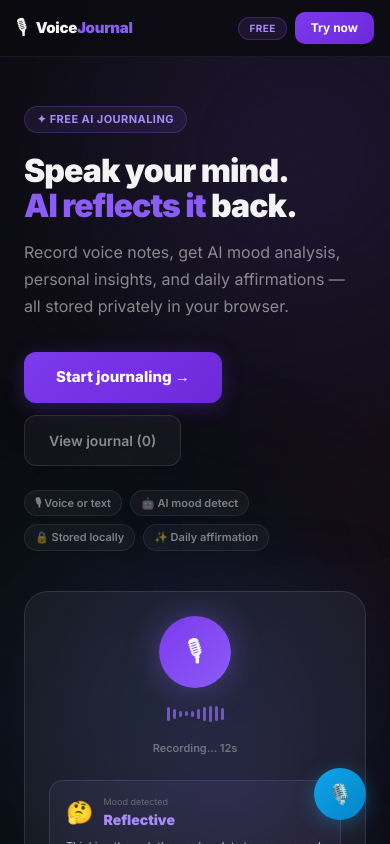
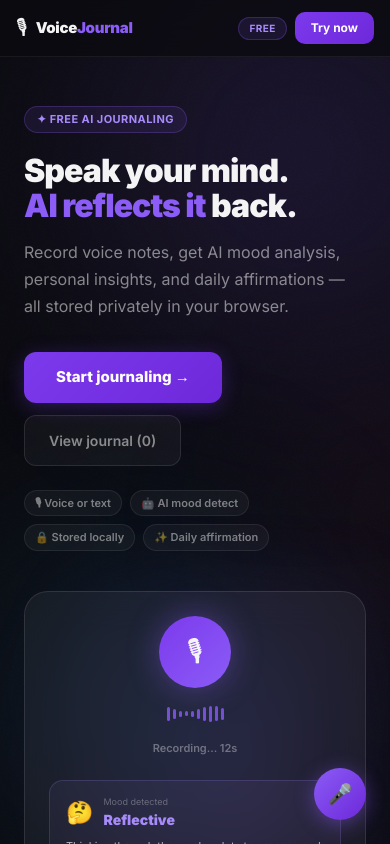
Before and after one commit to infosiva/voicejournal, a Next.js app: page / in a window 390 px wide. Shown: the top 844 px of the page. Built offline with nearby package versions, Linux system fonts and the light colour scheme.

Commit message:
fix: mobile chatbot bottom-sheet pattern

```diff
--- a/components/FloatingChatWrapper.tsx
+++ b/components/FloatingChatWrapper.tsx
@@ -1,13 +1,30 @@
 'use client'
-import { useState } from 'react'
+import { useState, useEffect } from 'react'
 import { motion, AnimatePresence } from 'framer-motion'
+
+const ACCENT = '#8b5cf6'
+const ACCENT_DARK = '#6d28d9'
+const ACCENT_RGB = '139,92,246'
+const NAME = 'VoiceJournal'
+const EMOJI = '🎤'
+const GREETING = "Hi! Ask me about voice journaling or capturing your thoughts 🎙️"
+const BG = 'rgba(6,6,16,0.97)'
+const BOTTOM_OFFSET = 84
 
 export default function FloatingChatWrapper() {
   const [open, setOpen] = useState(false)
+  const [isMobile, setIsMobile] = useState(false)
   const [msgs, setMsgs] = useState<{ role: 'user' | 'bot'; text: string }[]>([
-    { role: 'bot', text: "Hi! Ask me about voice AI or smart home features 🎙️" },
+    { role: 'bot', text: GREETING },
   ])
   const [input, setInput] = useState('')
+
+  useEffect(() => {
+    const check = () => setIsMobile(window.innerWidth < 640)
+    check()
+    window.addEventListener('resize', check)
+    return () => window.removeEventListener('resize', check)
+  }, [])
 
   async function send() {
     if (!input.trim()) return
@@ -15,8 +32,11 @@
     setMsgs(m => [...m, { role: 'user', text: userMsg }])
     setInput('')
     try {
-      const res = await fetch('/api/chat', { method: 'POST', headers: { 'Content-Type': 'application/json' },
-        body: JSON.stringify({ messages: [{ role: 'user', content: userMsg }] }) })
+      const res = await fetch('/api/chat', {
+        method: 'POST',
+        headers: { 'Content-Type': 'application/json' },
+        body: JSON.stringify({ messages: [{ role: 'user', content: userMsg }] }),
+      })
       const data = await res.json()
       setMsgs(m => [...m, { role: 'bot', text: data.text || 'Happy to help!' }])
     } catch {
@@ -24,39 +44,194 @@
     }
   }
 
+  const panelStyle: React.CSSProperties = isMobile
+    ? {
+        position: 'fixed',
+        bottom: 0,
+        left: 0,
+        right: 0,
+        zIndex: 9998,
+        width: '100%',
+        height: `calc(100dvh - ${BOTTOM_OFFSET}px)`,
+        borderRadius: '16px 16px 0 0',
+        background: BG,
+        border: `1px solid rgba(${ACCENT_RGB},0.25)`,
+        boxShadow: '0 -8px 40px rgba(0,0,0,0.8)',
+        display: 'flex',
+        flexDirection: 'column',
+        overflow: 'hidden',
+      }
+    : {
+        position: 'fixed',
+        bottom: 88,
+        right: 24,
+        zIndex: 9998,
+        width: 340,
+        height: 460,
+        borderRadius: 16,
+        background: BG,
+        border: `1px solid rgba(${ACCENT_RGB},0.25)`,
+        boxShadow: '0 8px 40px rgba(0,0,0,0.7)',
+        display: 'flex',
+        flexDirection: 'column',
+        overflow: 'hidden',
+      }
+
   return (
     <>
-      <motion.button onClick={() => setOpen(o => !o)} whileHover={{ scale: 1.08 }} whileTap={{ scale: 0.95 }}
-        style={{ position: 'fixed', bottom: 24, right: 24, width: 52, height: 52, borderRadius: '50%',
-          background: 'linear-gradient(135deg,#0ea5e9,#0284c7)', border: 'none', cursor: 'pointer', display: 'flex', alignItems: 'center',
-          justifyContent: 'center', boxShadow: '0 4px 20px rgba(14,165,233,0.35)', zIndex: 1000, fontSize: 20 }}>
-        {open ? '✕' : '🎙️'}
+      <motion.button
+        onClick={() => setOpen(o => !o)}
+        whileHover={{ scale: 1.08 }}
+        whileTap={{ scale: 0.93 }}
+        style={{
+          position: 'fixed',
+          bottom: 24,
+          right: 24,
+          width: 52,
+          height: 52,
+          borderRadius: '50%',
+          background: `linear-gradient(135deg,${ACCENT},${ACCENT_DARK})`,
+          border: 'none',
+          cursor: 'pointer',
+          display: 'flex',
+          alignItems: 'center',
+          justifyContent: 'center',
+          boxShadow: `0 4px 20px rgba(${ACCENT_RGB},0.45)`,
+          zIndex: 9999,
+          fontSize: 20,
+        }}
+      >
+        {open ? '✕' : EMOJI}
       </motion.button>
+
       <AnimatePresence>
         {open && (
-          <motion.div initial={{ opacity: 0, y: 10, scale: 0.97 }} animate={{ opacity: 1, y: 0, scale: 1 }}
-            exit={{ opacity: 0, y: 10, scale: 0.97 }} transition={{ duration: 0.2 }}
-            style={{ position: 'fixed', bottom: 88, right: 24, width: 320, height: 420,
-              background: 'rgba(8,8,20,0.97)', border: '1px solid rgba(14,165,233,0.35)', borderRadius: 16,
-              display: 'flex', flexDirection: 'column', zIndex: 1000, overflow: 'hidden', backdropFilter: 'blur(20px)' }}>
-            <div style={{ padding: '12px 16px', borderBottom: '1px solid rgba(14,165,233,0.35)', fontSize: 13, fontWeight: 700, color: '#f8fafc' }}>
-              VoiceHome AI
+          <motion.div
+            initial={isMobile ? { y: '100%' } : { opacity: 0, y: 12, scale: 0.97 }}
+            animate={isMobile ? { y: 0 } : { opacity: 1, y: 0, scale: 1 }}
+            exit={isMobile ? { y: '100%' } : { opacity: 0, y: 12, scale: 0.97 }}
+            transition={{ duration: isMobile ? 0.3 : 0.2, ease: [0.23, 1, 0.32, 1] }}
+            style={panelStyle}
+          >
+            {/* Header */}
+            <div
+              style={{
+                flexShrink: 0,
+                padding: '12px 16px',
+                borderBottom: `1px solid rgba(${ACCENT_RGB},0.2)`,
+                display: 'flex',
+                alignItems: 'center',
+                justifyContent: 'space-between',
+              }}
+            >
+              <div style={{ display: 'flex', alignItems: 'center', gap: 8 }}>
+                <span style={{ fontSize: 18 }}>{EMOJI}</span>
+                <span style={{ fontSize: 13, fontWeight: 700, color: '#eef' }}>{NAME} AI</span>
+                <span
+                  style={{
+                    fontSize: 10,
+                    fontWeight: 600,
+                    padding: '2px 7px',
+                    borderRadius: 20,
+                    background: `rgba(${ACCENT_RGB},0.18)`,
+                    color: ACCENT,
+                    border: `1px solid rgba(${ACCENT_RGB},0.3)`,
+                  }}
+                >
+                  FREE
+                </span>
+              </div>
+              <button
+                onClick={() => setOpen(false)}
+                style={{
+                  background: 'none',
+                  border: 'none',
+                  color: 'rgba(255,255,255,0.3)',
+                  fontSize: 18,
+                  cursor: 'pointer',
+                }}
+              >
+                ×
+              </button>
             </div>
-            <div style={{ flex: 1, overflowY: 'auto', padding: '12px 16px', display: 'flex', flexDirection: 'column', gap: 8 }}>
+
+            {/* Messages */}
+            <div
+              style={{
+                flex: 1,
+                minHeight: 0,
+                overflowY: 'auto',
+                padding: '12px 14px',
+                display: 'flex',
+                flexDirection: 'column',
+                gap: 8,
+              }}
+            >
               {msgs.map((m, i) => (
-                <div key={i} style={{ alignSelf: m.role === 'user' ? 'flex-end' : 'flex-start',
-                  background: m.role === 'user' ? 'rgba(14,165,233,0.35)' : 'rgba(255,255,255,0.06)',
-                  padding: '8px 12px', borderRadius: 10, fontSize: 12, color: 'rgba(248,250,252,0.9)', maxWidth: '85%' }}>
+                <div
+                  key={i}
+                  style={{
+                    alignSelf: m.role === 'user' ? 'flex-end' : 'flex-start',
+                    background:
+                      m.role === 'user'
+                        ? `rgba(${ACCENT_RGB},0.35)`
+                        : 'rgba(255,255,255,0.07)',
+                    padding: '8px 12px',
+                    borderRadius:
+                      m.role === 'user' ? '12px 12px 4px 12px' : '12px 12px 12px 4px',
+                    fontSize: 13,
+                    color: 'rgba(240,240,255,0.9)',
+                    maxWidth: '85%',
+                    lineHeight: 1.5,
+                  }}
+                >
                   {m.text}
                 </div>
               ))}
             </div>
-            <div style={{ padding: '10px 12px', borderTop: '1px solid rgba(14,165,233,0.35)', display: 'flex', gap: 8 }}>
-              <input value={input} onChange={e => setInput(e.target.value)} onKeyDown={e => e.key === 'Enter' && send()}
-                placeholder="Ask about voice features..."
-                style={{ flex: 1, background: 'rgba(255,255,255,0.06)', border: '1px solid rgba(14,165,233,0.35)',
-                  borderRadius: 8, padding: '6px 10px', fontSize: 12, color: '#f8fafc', outline: 'none' }} />
-              <button onClick={send} style={{ background: 'linear-gradient(135deg,#0ea5e9,#0284c7)', border: 'none', borderRadius: 8, padding: '6px 12px', fontSize: 12, color: '#fff', cursor: 'pointer' }}>→</button>
+
+            {/* Input */}
+            <div
+              style={{
+                flexShrink: 0,
+                padding: '10px 12px',
+                borderTop: `1px solid rgba(${ACCENT_RGB},0.15)`,
+                display: 'flex',
+                gap: 8,
+                paddingBottom: 'max(10px, env(safe-area-inset-bottom))',
+              }}
+            >
+              <input
+                value={input}
+                onChange={e => setInput(e.target.value)}
+                onKeyDown={e => e.key === 'Enter' && send()}
+                placeholder="Ask about voice journaling..."
+                style={{
+                  flex: 1,
+                  background: 'rgba(255,255,255,0.06)',
+                  border: `1px solid rgba(${ACCENT_RGB},0.25)`,
+                  borderRadius: 10,
+                  padding: '8px 12px',
+                  fontSize: isMobile ? 16 : 13,
+                  color: '#eef',
+                  outline: 'none',
+                }}
+              />
+              <button
+                onClick={send}
+                style={{
+                  background: `linear-gradient(135deg,${ACCENT},${ACCENT_DARK})`,
+                  border: 'none',
+                  borderRadius: 10,
+                  padding: '8px 14px',
+                  fontSize: 14,
+                  color: '#fff',
+                  cursor: 'pointer',
+                  fontWeight: 600,
+                }}
+              >
+                →
+              </button>
             </div>
           </motion.div>
         )}
```
